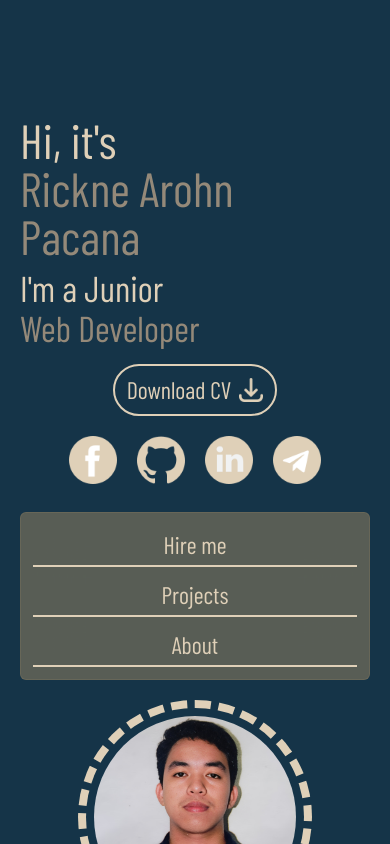
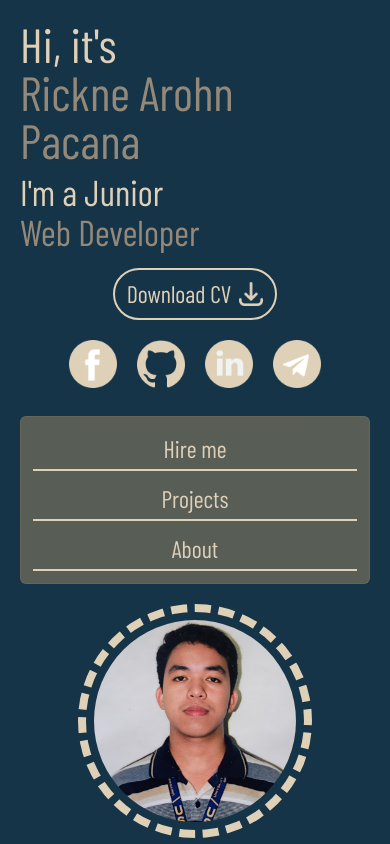
Before and after one commit to Morphmorph/RAP-Portfolio, a React (Create React App) app: page / in a window 390 px wide. Shown: the top 844 px of the page. Built offline with nearby package versions, Linux system fonts and the light colour scheme; a web font is replaced by a local one.

Commit message:
Modification of screen responsiveness

```diff
--- a/src/Portfolio/Main.jsx
+++ b/src/Portfolio/Main.jsx
@@ -54,7 +54,7 @@ const ScrollToTop = () => {
 function Main() {
   return (
     <div style={{ position: 'relative', overflow: 'auto' }}>
-      <div className='flex justify-center items-center p-5 xl:p-0 min-h-full my-24'>
+      <div className='flex justify-center items-center p-5 xl:p-0 min-h-full my-0 sm:my-24 mb-24 sm:mb-0'>
         <div className='flex flex-col xl:flex-row justify-center items-center w-full'>
           <div className='flex flex-col w-full xl:w-1/2 '>
             <div className='flex flex-col sm:flex-row h-full'>
```
